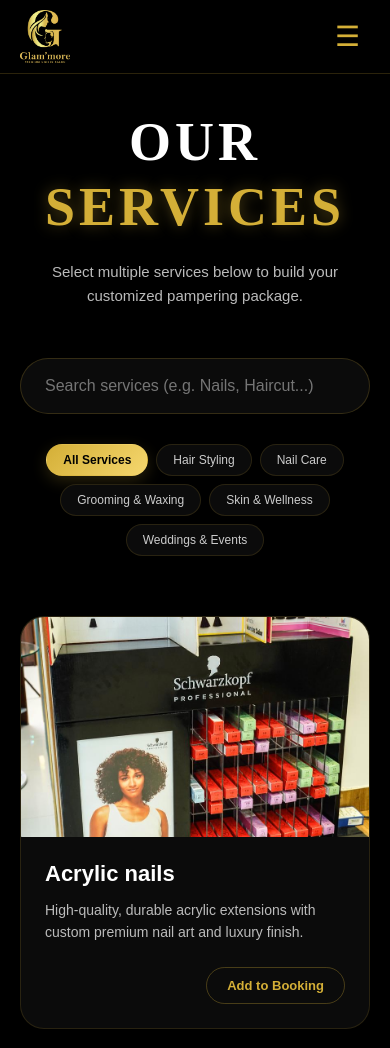
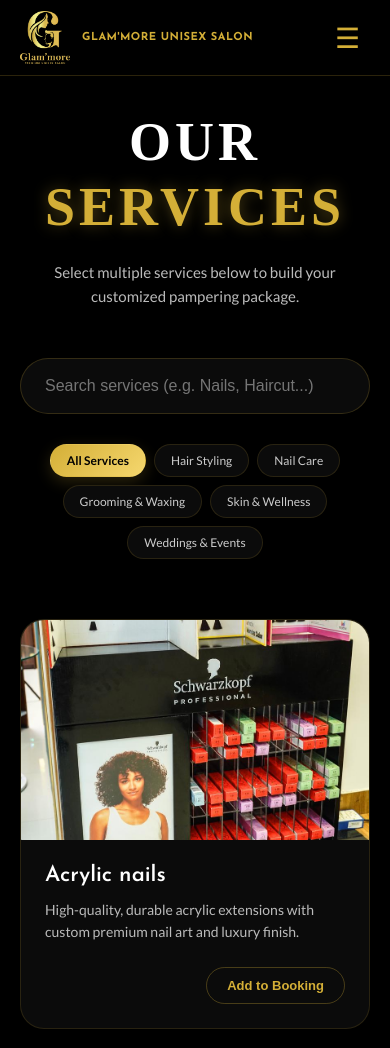
Before and after one commit to Jesvin97/Glam_Finalwebsite, a Next.js app: page /services in a window 390 px wide. Shown: the top 1048 px of the page. Built offline with nearby package versions, Linux system fonts and the light colour scheme.

Commit message:
UI updates: new font system (Josefin Sans, Lora, Lato), increased heading sizes, brand name visible on mobile, removed gallery description text

```diff
--- a/src/app/globals.css
+++ b/src/app/globals.css
@@ -11,8 +11,41 @@ html {
 body {
   background: #000;
   color: white;
-  font-family: Arial, Helvetica, sans-serif;
+  font-family: var(--font-lato), 'Lato', Arial, Helvetica, sans-serif;
   overflow-x: hidden;
+}
+
+/* FONT SYSTEM */
+h1, h2, h3,
+.section-title h2,
+.about-content h2,
+.faq-left h2,
+.gallery-header h2,
+.services-page-header h1,
+.hero-content h1,
+.blog-content h3 {
+  font-family: var(--font-josefin), 'Josefin Sans', sans-serif;
+}
+
+.about-tag,
+.faq-tag,
+.services-tag,
+.blog-category,
+.gallery-header span,
+.about-description,
+.faq-description,
+.testimonial-text {
+  font-family: var(--font-lora), 'Lora', Georgia, serif;
+}
+
+.nav-links a,
+.mobile-menu a,
+.primary-btn,
+.secondary-btn,
+.book-btn,
+.booking-submit-btn,
+.category-tab-btn {
+  font-family: var(--font-lato), 'Lato', Arial, sans-serif;
 }
 
 /* NAVBAR */
@@ -294,7 +327,7 @@ body {
 
 .section-title h2 {
 
-  font-size: 52px;
+  font-size: 64px;
 }
 
 .services-grid {
@@ -438,7 +471,7 @@ body {
 
 .about-content h2 {
 
-  font-size: 58px;
+  font-size: 72px;
 
   line-height: 1.2;
 
@@ -800,7 +833,7 @@ body {
 
 .faq-left h2 {
 
-  font-size: 58px;
+  font-size: 72px;
 
   line-height: 1.2;
 
@@ -1111,7 +1144,7 @@ body {
 
   .hero-content h1 {
 
-    font-size: 52px;
+    font-size: 60px;
 
     line-height: 1.1;
   }
@@ -1166,7 +1199,7 @@ body {
 
   .about-content h2 {
 
-    font-size: 42px;
+    font-size: 52px;
   }
 
   /* SERVICES */
@@ -1183,7 +1216,7 @@ body {
 
   .section-title h2 {
 
-    font-size: 42px;
+    font-size: 52px;
   }
 
   /* BLOG */
@@ -1209,7 +1242,7 @@ body {
 
   .faq-left h2 {
 
-    font-size: 42px;
+    font-size: 52px;
   }
 
   .contact-section {
@@ -1503,7 +1536,7 @@ body {
 }
 
 .services-page-header h1 {
-  font-size: 54px;
+  font-size: 68px;
   line-height: 1.2;
   margin-bottom: 20px;
 }
@@ -2030,7 +2063,7 @@ body {
   font-weight: 700;
   letter-spacing: 1.5px;
   text-transform: uppercase;
-  font-family: "Playfair Display", serif;
+  font-family: var(--font-josefin), 'Josefin Sans', sans-serif;
   white-space: nowrap;
   transition: all 0.3s ease;
 }
@@ -2045,12 +2078,14 @@ body {
 @media (max-width: 500px) {
   .navbar-brand-text {
     font-size: 13px;
+    letter-spacing: 0.5px;
   }
 }
 
 @media (max-width: 420px) {
   .navbar-brand-text {
-    display: none; /* Prevents overflow next to Hamburger drawer */
+    font-size: 11px;
+    letter-spacing: 0.5px;
   }
 }
 
@@ -2082,7 +2117,7 @@ body {
 }
 
 .gallery-header h2 {
-  font-size: 48px;
+  font-size: 62px;
   font-weight: 700;
   color: #d4af37;
   margin-bottom: 16px;
--- a/src/app/layout.tsx
+++ b/src/app/layout.tsx
@@ -1,15 +1,27 @@
 import type { Metadata } from "next";
-import { Geist, Geist_Mono } from "next/font/google";
+import { Josefin_Sans, Lora, Lato } from "next/font/google";
 import "./globals.css";
 
-const geistSans = Geist({
-  variable: "--font-geist-sans",
+const josefinSans = Josefin_Sans({
+  variable: "--font-josefin",
   subsets: ["latin"],
+  display: "swap",
+  weight: ["300", "400", "600", "700"],
 });
 
-const geistMono = Geist_Mono({
-  variable: "--font-geist-mono",
+const lora = Lora({
+  variable: "--font-lora",
   subsets: ["latin"],
+  display: "swap",
+  weight: ["400", "500", "600", "700"],
+  style: ["normal", "italic"],
+});
+
+const lato = Lato({
+  variable: "--font-lato",
+  subsets: ["latin"],
+  display: "swap",
+  weight: ["300", "400", "700", "900"],
 });
 
 export const metadata: Metadata = {
@@ -30,7 +42,7 @@ export default function RootLayout({
   return (
     <html
       lang="en"
-      className={`${geistSans.variable} ${geistMono.variable} h-full antialiased`}
+      className={`${josefinSans.variable} ${lora.variable} ${lato.variable} h-full antialiased`}
     >
       <body className="min-h-full flex flex-col">{children}</body>
     </html>
--- a/src/components/Photos.tsx
+++ b/src/components/Photos.tsx
@@ -22,9 +22,6 @@ export default function Gallery() {
       <div className="gallery-header">
         <span>OUR GALLERY</span>
         <h2>Beauty In Every Frame</h2>
-        <p>
-          Explore our transformations, luxury treatments, and signature looks.
-        </p>
       </div>
 
       {/* First Row */}
```
Also changed, not shown: 1 other file (tests, documents, lock files or other folders).
